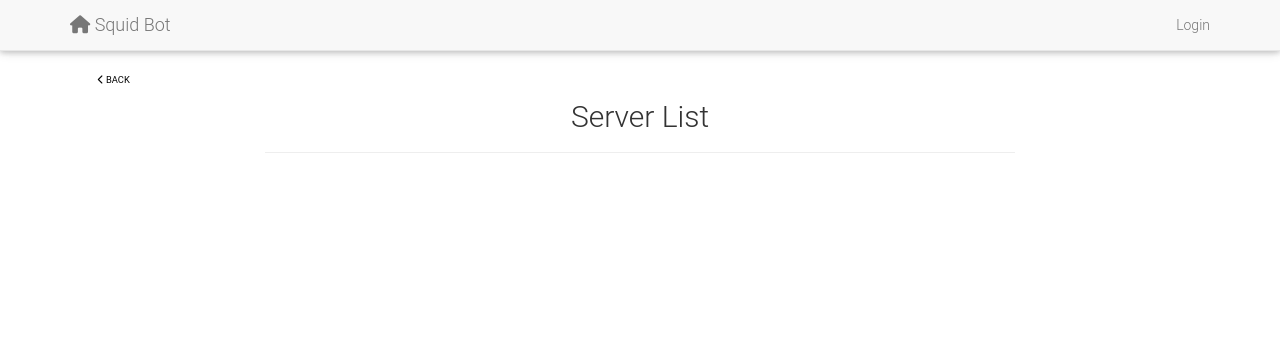
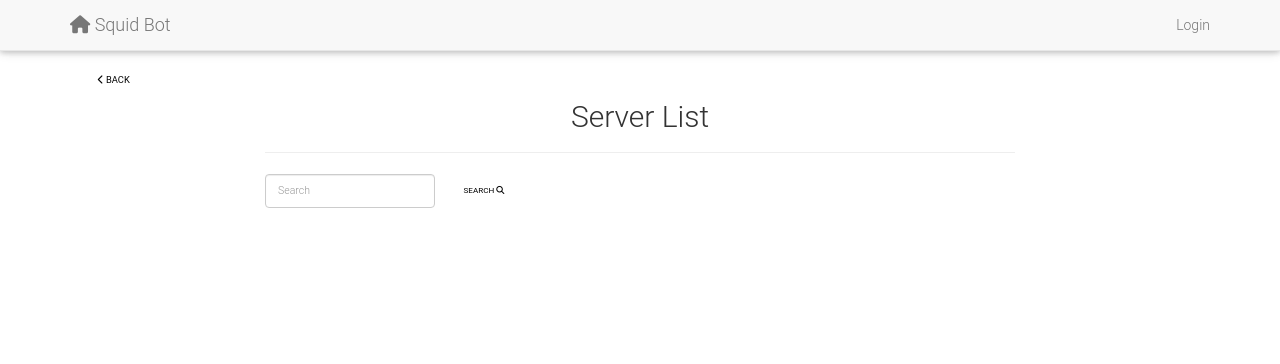
Before and after one commit to bsquidwrd/Squid-Bot, a Django app: page / in a window 1280 px wide. Shown: the top 364 px of the page. Run offline with Django 3.2, Linux system fonts and the light colour scheme; data that the repository does not hold is empty; some libraries are stand-ins or nearby versions.

Commit message:
Add searching

```diff
--- a/gaming/views.py
+++ b/gaming/views.py
@@ -1,4 +1,6 @@
+import re
 from django.contrib import messages
+from django.db.models import Q
 from django.http import Http404, HttpResponse
 from django.shortcuts import render, redirect
 
@@ -7,18 +9,59 @@ from gaming.models import Server, DiscordUser, ServerUser
 from gaming.utils import logify_exception_info
 
 
+def normalize_query(query_string,
+                    findterms=re.compile(r'"([^"]+)"|(\S+)').findall,
+                    normspace=re.compile(r'\s{2,}').sub):
+    ''' Splits the query string in invidual keywords, getting rid of unecessary spaces
+        and grouping quoted words together.
+        Example:
+
+        >>> normalize_query('  some random  words "with   quotes  " and   spaces')
+        ['some', 'random', 'words', 'with quotes', 'and', 'spaces']
+
+    '''
+    return [normspace(' ', (t[0] or t[1]).strip()) for t in findterms(query_string)]
+
+def get_query(query_string, search_fields):
+    ''' Returns a query, that is a combination of Q objects. That combination
+        aims to search keywords within a model by testing the given search fields.
+
+    '''
+    query = None # Query to search for every search term
+    terms = normalize_query(query_string)
+    for term in terms:
+        or_query = None # Query to search for a given term in each field
+        for field_name in search_fields:
+            q = Q(**{"%s__icontains" % field_name: term})
+            if or_query is None:
+                or_query = q
+            else:
+                or_query = or_query | q
+        if query is None:
+            query = or_query
+        else:
+            query = query & or_query
+    return query
+
+
 def index_view(request):
     template = 'gaming/serverlist.html'
     servers = Server.objects.all()
+    search = request.GET.get('search', None)
+    if search:
+        servers = servers.filter(get_query(search, ['name', 'server_id', 'owner__name']))
+        messages.add_message(request, messages.INFO, 'Servers filtered based on query "{}"'.format(search))
     context = {
         'title': 'Server List',
         'servers': servers,
+        'search': search,
     }
     return render(request, template, context)
 
 
 def server_view(request, server_id):
     template = 'gaming/server.html'
+    search = request.GET.get('search', None)
     try:
         server = Server.objects.get(server_id=server_id)
     except:
@@ -26,10 +69,14 @@ def server_view(request, server_id):
         return redirect('index')
 
     serverusers = ServerUser.objects.filter(server=server, user__bot=False)
+    if search:
+        serverusers = serverusers.filter(get_query(search, ['user__name', 'user__user_id']))
+        messages.add_message(request, messages.INFO, 'Users filtered based on query "{}"'.format(search))
 
     context = {
         'server': server,
         'serverusers': serverusers,
+        'search': search,
     }
     return render(request, template, context)
 
@@ -69,6 +116,7 @@ def update_account_view(request):
 
 def user_view(request, user_id):
     template = 'gaming/user.html'
+
     try:
         discorduser = DiscordUser.objects.get(user_id=user_id)
     except:
--- a/static/css/style.css
+++ b/static/css/style.css
@@ -26,8 +26,13 @@ body {
 .my-header {
     text-align: center;
 }
+
 .form-control {
     font-size: .75em;
+}
+
+.search-field {
+    width: 100%;
 }
 
 .errorlist li, .required-field {
--- a/static/css/style.min.css
+++ b/static/css/style.min.css
@@ -1 +1 @@
-@page{size:A4;margin:1cm}body{padding-top:20px;padding-bottom:30px}.header-icon{height:auto;width:50px}.body-icon{height:auto;width:50px}.processing_message_cell{text-align:center;vertical-align:middle}.my-header{text-align:center}.form-control{font-size:.75em}.errorlist li,.required-field{color:#c02b2b}.my-button{width:100%;text-align:center}.show_for_processing{display:none}table{border:0;border-collapse:collapse}table td{border-left:1px solid #ddd;border-right:1px solid #ddd}table td:first-child{border-left:none}table td:last-child{border-right:0}.socialaccount_providers .google{background-color:#d34836;text-color:#f1f1f1}html{position:relative;min-height:100%}body{margin-bottom:100px}.footer{position:absolute;bottom:0;width:100%;height:100px}.footer img{width:25px;height:auto}
+@page{size:A4;margin:1cm}body{padding-top:20px;padding-bottom:30px}.header-icon{height:auto;width:50px}.body-icon{height:auto;width:50px}.processing_message_cell{text-align:center;vertical-align:middle}.my-header{text-align:center}.form-control{font-size:.75em}.search-field{width:100%}.errorlist li,.required-field{color:#c02b2b}.my-button{width:100%;text-align:center}.show_for_processing{display:none}table{border:0;border-collapse:collapse}table td{border-left:1px solid #ddd;border-right:1px solid #ddd}table td:first-child{border-left:none}table td:last-child{border-right:0}.socialaccount_providers .google{background-color:#d34836;text-color:#f1f1f1}html{position:relative;min-height:100%}body{margin-bottom:100px}.footer{position:absolute;bottom:0;width:100%;height:100px}.footer img{width:25px;height:auto}
--- a/templates/base.html
+++ b/templates/base.html
@@ -55,6 +55,12 @@
                     <!-- /messages -->
                     {% endif %}
 
+                    <div class="search-field">
+                        <form class="form-inline pull-xs-right">
+                            <input class="form-control" type="text" placeholder="Search" name="search" value="{% if search %}{{ search }}{% endif %}">
+                            <button class="btn btn-link" type="submit">Search <i class="fa fa-search"></i></button>
+                        </form>
+                    </div>
                     <!-- content -->
                     {% block content %} {% endblock %}
                     <!-- /content -->
```
